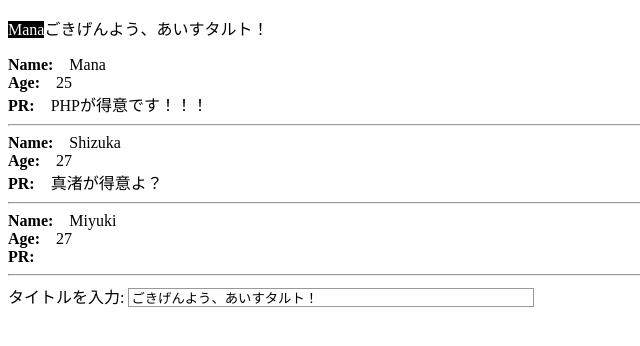
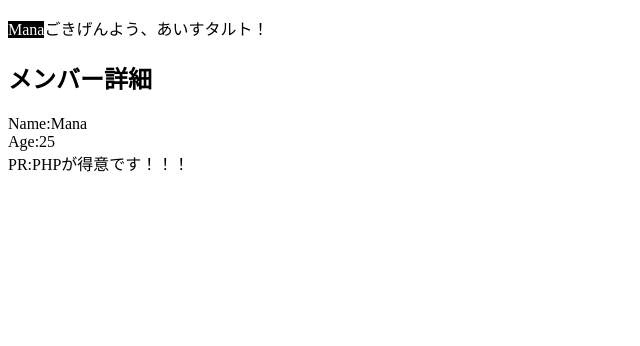
Before and after one commit to asobitagari/angular-panic-1, an Angular app: page /mana-detail/1 in a window 1280 px wide. Before the commit this address led to /. Shown: the top 346 px of the page, without its empty margins (0-640 px from the left). Built offline with nearby package versions, Linux system fonts and the light colour scheme.

Commit message:
chapter-4

```diff
--- a/src/app/app-routing.module.ts
+++ b/src/app/app-routing.module.ts
@@ -1,8 +1,20 @@
 import { NgModule } from '@angular/core';
 import { Routes, RouterModule } from '@angular/router';
+import { ManaDetailComponent } from './mana-detail/mana-detail.component';
+import { ManaComponent } from './mana/mana.component';
 
 
-const routes: Routes = [];
+const routes: Routes = [
+  {
+    path: '',
+    component: ManaComponent,
+  },
+  {
+    path: 'mana-detail/:id',
+    component: ManaDetailComponent,
+    data: { title: 'メンバー詳細' }
+  }
+];
 
 @NgModule({
   imports: [RouterModule.forRoot(routes)],
--- a/src/app/app.component.html
+++ b/src/app/app.component.html
@@ -1,9 +1,4 @@
 <div>
   <app-header [title]="title"></app-header>
-  <app-mana></app-mana>
-  <label>タイトルを入力: </label><input
-    type="text"
-    [value]="title"
-    (input)="title = $event.target.value"
-  />
+  <router-outlet></router-outlet>
 </div>
--- a/src/app/app.module.ts
+++ b/src/app/app.module.ts
@@ -5,12 +5,14 @@ import { AppRoutingModule } from './app-routing.module';
 import { AppComponent } from './app.component';
 import { ManaComponent } from './mana/mana.component';
 import { HeaderComponent } from './header/header.component';
+import { ManaDetailComponent } from './mana-detail/mana-detail.component';
 
 @NgModule({
   declarations: [
     AppComponent,
     ManaComponent,
-    HeaderComponent
+    HeaderComponent,
+    ManaDetailComponent
   ],
   imports: [
     BrowserModule,
--- /dev/null
+++ b/src/app/mana-detail/mana-detail.component.html
@@ -0,0 +1,10 @@
+<h2>{{ data.value.title }}</h2>
+<div>
+  <label>Name:</label>{{member.name}}
+</div>
+<div>
+  <label>Age:</label>{{member.age}}
+</div>
+<div *ngIf="member.pr">
+  <label>PR:</label>{{member.pr}}
+</div>
--- /dev/null
+++ b/src/app/mana-detail/mana-detail.component.ts
@@ -0,0 +1,27 @@
+import { Component, OnInit } from '@angular/core';
+import { Member } from '../models/member';
+import { MEMBERS } from '../models/members';
+import { ActivatedRoute } from '@angular/router';
+
+@Component({
+  selector: 'app-mana-detail',
+  templateUrl: './mana-detail.component.html',
+  styleUrls: ['./mana-detail.component.css']
+})
+export class ManaDetailComponent implements OnInit {
+
+  members: Member[];
+  member: Member;
+  data: any;
+
+  constructor(
+    private route: ActivatedRoute,
+  ) { }
+
+  ngOnInit(): void {
+    let id = this.route.snapshot.paramMap.get('id');
+    this.data = this.route.data;
+    this.members = MEMBERS;
+    this.member = this.members.find( (member: Member) => member.id = parseInt(id) );
+  }
+}
--- a/src/app/mana/mana.component.html
+++ b/src/app/mana/mana.component.html
@@ -1,12 +1,7 @@
 <div *ngFor="let member of members">
   <div>
-    <label>Name:</label>{{member.name}}
-  </div>
-  <div>
-    <label>Age:</label>{{member.age}}
-  </div>
-  <div *ngIf="member">
-    <label>PR:</label>{{member.pr}}
+    <label>Name:</label>
+    <a routerLink="mana-detail/{{member.id}}">{{member.name}}</a>
   </div>
   <hr>
 </div>
--- a/src/app/models/member.ts
+++ b/src/app/models/member.ts
@@ -1,4 +1,5 @@
 export interface Member {
+  id: number;
   name: string;
   age: number;
   pr: string | null;
--- a/src/app/models/members.ts
+++ b/src/app/models/members.ts
@@ -2,16 +2,19 @@ import { Member } from './member';
 
 export const MEMBERS: Member[] = [
   {
+    id: 1,
     name: 'Mana',
     age: 25,
     pr: 'PHPが得意です！！！'
   },
   {
+    id: 2,
     name: 'Shizuka',
     age: 27,
     pr: '真渚が得意よ？'
   },
   {
+    id: 3,
     name: 'Miyuki',
     age: 27,
     pr: null
```
Also changed, not shown: src/app/mana-detail/mana-detail.component.css (added), 1 other file (tests, documents, lock files or other folders).
